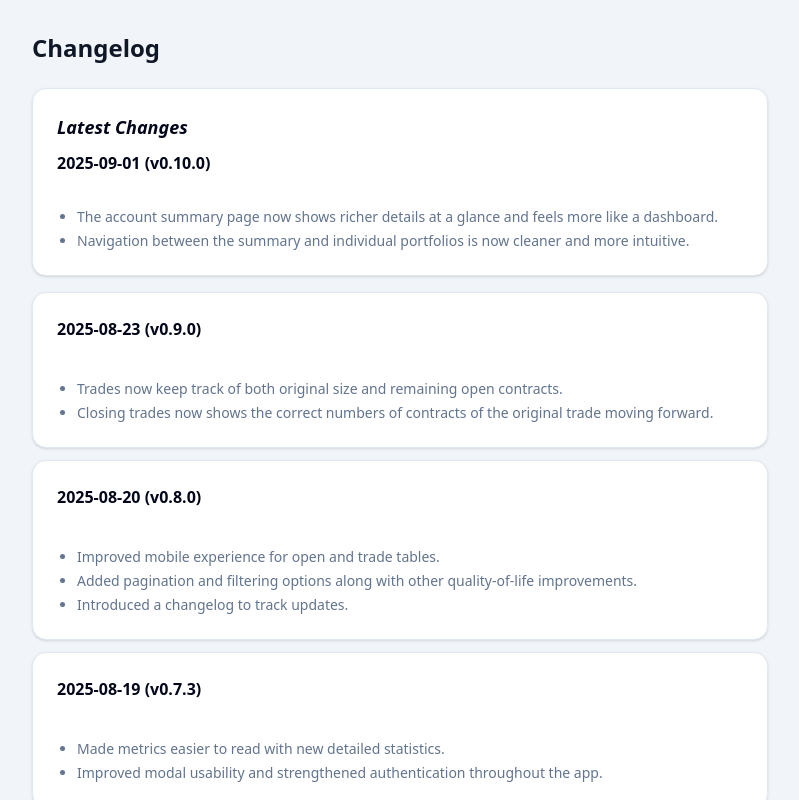
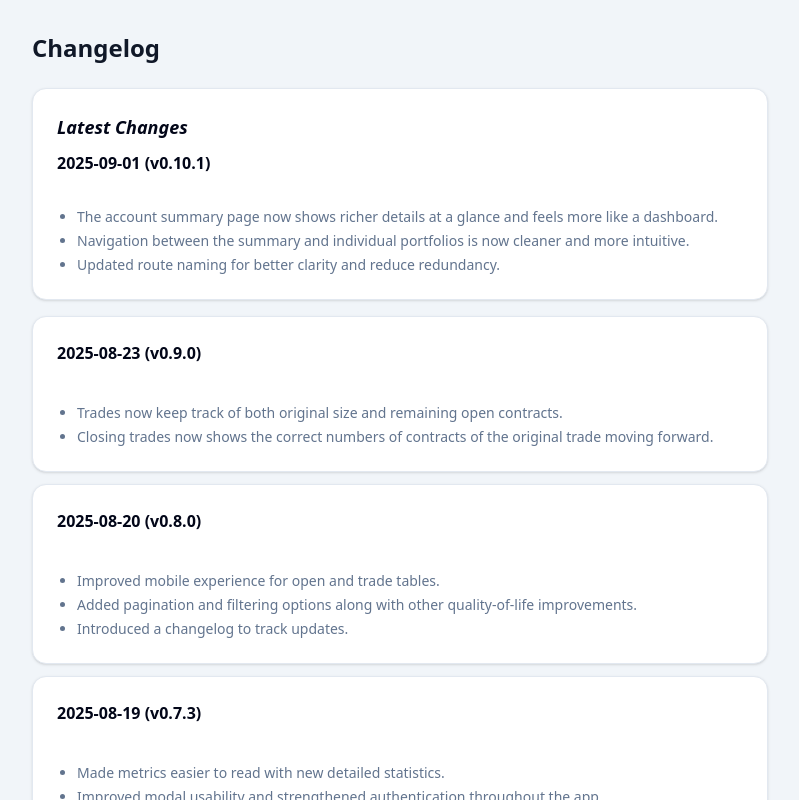
Before and after one commit to boostmx/wheel-strat-tracker, a Next.js app: page /changelog in a window 1280 px wide. Shown: the top 800 px of the page, without its empty margins (240-1039 px from the left). Built offline with nearby package versions, Linux system fonts and the light colour scheme; no server answers.

Commit message:
changelog: added note

```diff
--- a/src/data/changelog.ts
+++ b/src/data/changelog.ts
@@ -7,10 +7,11 @@ export interface ChangelogEntry {
 export const changelog: ChangelogEntry[] = [
   {
     date: "2025-09-01",
-    version: "v0.10.0",
+    version: "v0.10.1",
     highlights: [
       "The account summary page now shows richer details at a glance and feels more like a dashboard.",
       "Navigation between the summary and individual portfolios is now cleaner and more intuitive.",
+      "Updated route naming for better clarity and reduce redundancy.",
     ],
   },
   {
```
